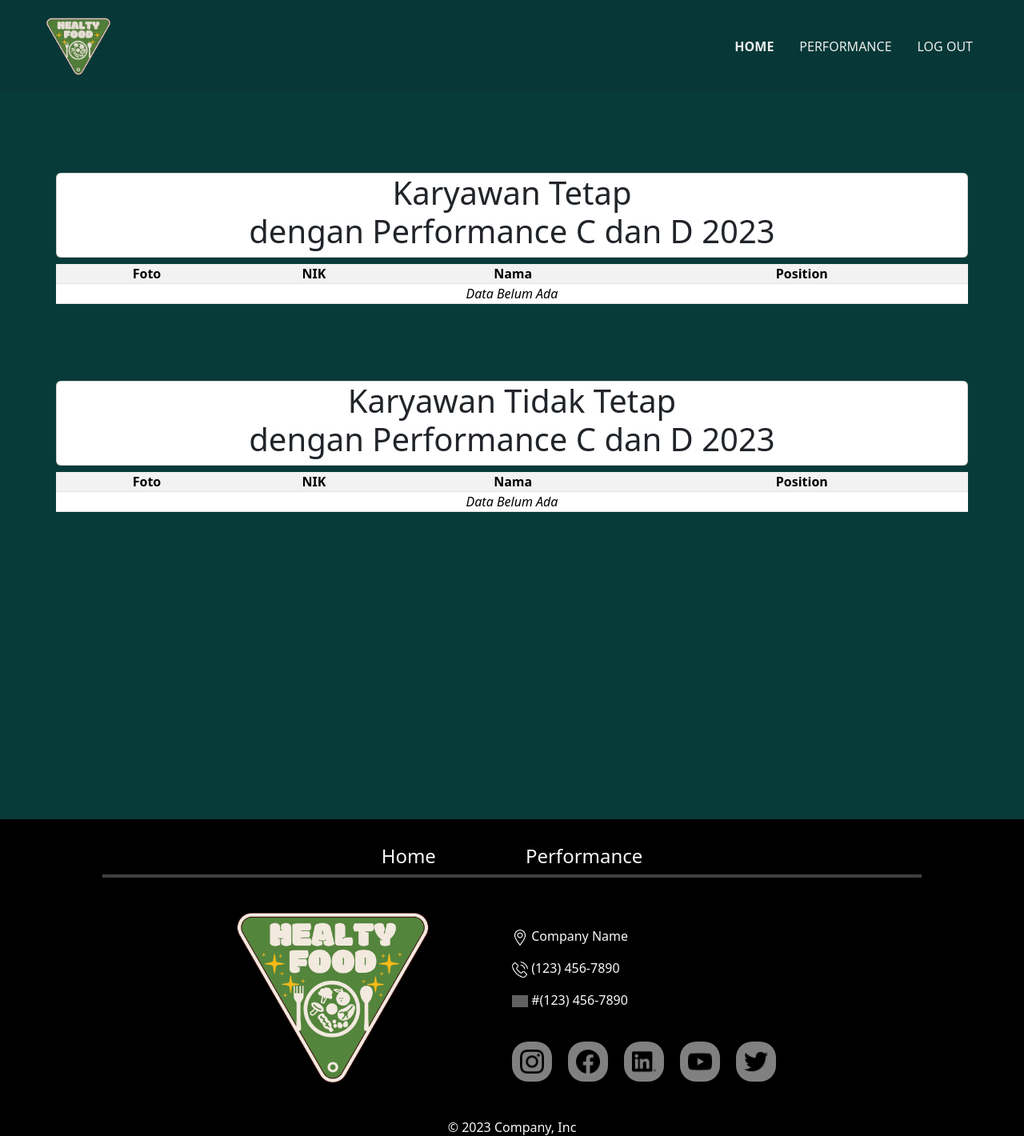
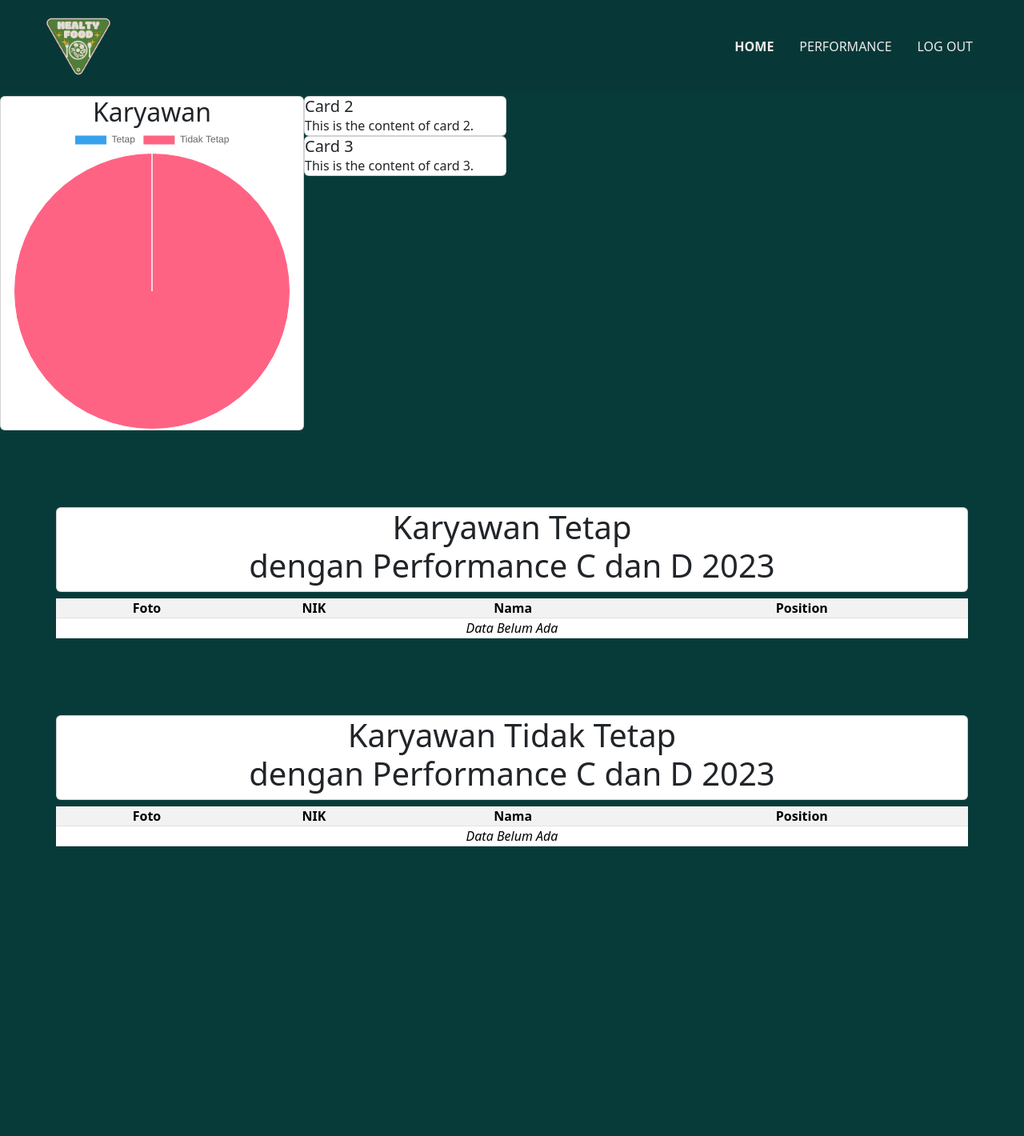
Before and after one commit to yongteck0528/UTS_Karyawan_Kel4, a PHP site: page /home.php in a window 1280 px wide. Shown: the top 1420 px of the page at 80% size. Run offline with PHP 8.4, Linux system fonts and the light colour scheme; tables that the repository leaves empty or names only in its code hold one stand-in row (values such as "Sample post"); grey boxes are pictures that could not be loaded.

Commit message:
pie chart done

```diff
--- a/home.php
+++ b/home.php
@@ -12,7 +12,7 @@
 </head>
 
 <body>
-<br><br><br><br><br>
+  <br><br><br><br><br>
   <!-- navbar  -->
   <nav class="navbar navbar-expand-lg">
     <div class="container-fluid py-2 bg-navbar fixed-top">
@@ -42,7 +42,39 @@
 
   <!-- section 1 -->
   <section class="container h-auto">
+    <div class="row dashboard align-item-center">
+      <div class="col-md-4">
+        <div class="card">
+          <div class="card-body">
 
+            <h2 class="d-flex align-item-center justify-content-center">Karyawan</h2>
+            <canvas id="karyawanChart"></canvas>
+          </div>
+        </div>
+
+
+      </div>
+      <div class="col">
+
+        <div class="col-md-4">
+          <div class="card">
+            <div class="card-body">
+              <h5 class="card-title">Card 2</h5>
+              <p class="card-text">This is the content of card 2.</p>
+            </div>
+          </div>
+        </div>
+        <div class="col-md-4">
+          <div class="card">
+            <div class="card-body">
+              <h5 class="card-title">Card 3</h5>
+              <p class="card-text">This is the content of card 3.</p>
+            </div>
+          </div>
+        </div>
+
+      </div>
+    </div>
   </section>
 
   <!-- section 2 table karyawan tetap -->
@@ -74,7 +106,7 @@
           ?>
           <tr>
             <td>
-            <?= "<img src='image/" . $data['foto'] . "' width='100' height='100' title='" . $data['nama'] . "'/>"; ?>
+              <?= "<img src='image/" . $data['foto'] . "' width='100' height='100' title='" . $data['nama'] . "'/>"; ?>
             </td>
             <td>
               <?= htmlspecialchars($data['nik']) ?>
@@ -129,7 +161,7 @@
           ?>
           <tr>
             <td>
-            <?= "<img src='image/" . $data['foto'] . "' width='100' height='100' title='" . $data['nama'] . "'/>"; ?>
+              <?= "<img src='image/" . $data['foto'] . "' width='100' height='100' title='" . $data['nama'] . "'/>"; ?>
             </td>
             <td>
               <?= htmlspecialchars($data['nik']) ?>
@@ -221,6 +253,40 @@
   </footer>
   <script src="https://cdn.jsdelivr.net/npm/bootstrap@5.3.2/dist/js/bootstrap.min.js" integrity="sha384-..."
     crossorigin="anonymous"></script>
+  <script src="https://cdn.jsdelivr.net/npm/chart.js@4.4.0/dist/chart.umd.min.js"></script>
+
+  <script>
+    <?php
+    include('connection.php');
+    $query1 = "SELECT * from performance WHERE status_kerja = 'Tetap'";
+    $query2 = "SELECT * from performance WHERE status_kerja = 'Tidak Tetap'";
+
+    if($result = mysqli_query($con, $query1)){
+      $rowcount1 = mysqli_num_rows($result);
+    }
+    if($result = mysqli_query($con, $query2)){
+      $rowcount2 = mysqli_num_rows($result);
+    }
+    ?>
+
+    const ctx = document.getElementById('karyawanChart');
+    new Chart(ctx, {
+      type: 'pie',
+      data: {
+        labels: ['Tetap', 'Tidak Tetap'],
+        datasets: [{
+          label: 'Jumlah Karywan',
+          data: [<?=$rowcount1?>, <?=$rowcount2?>],
+          borderWidth: 1
+        }]
+      },
+
+    });
+
+
+  </script>
+
+
 </body>
 
 </html>
--- a/style.css
+++ b/style.css
@@ -26,6 +26,23 @@ body {
   font-size: 16px;
   line-height: 22px;
   text-shadow: 0px 4px 4px rgba(0, 0, 0, 0.25);
+}
+
+.charts {
+  display: grid;
+  grid-template-columns: 1fr 1fr;
+  gap : 20px;
+  margin-top: 60px;
+}
+
+.charts-card {
+  background-color: #0B6E4F;
+  margin-bottom: 20px;
+  padding: 25px;
+  box-sizing: border-box;
+  -webkit-column-break-inside: avoid;
+  border-radius: 5px;
+  box-shadow: 0 6px 7px -4px rgba(0, 0, 0, 0.2);
 }
 
 
```
